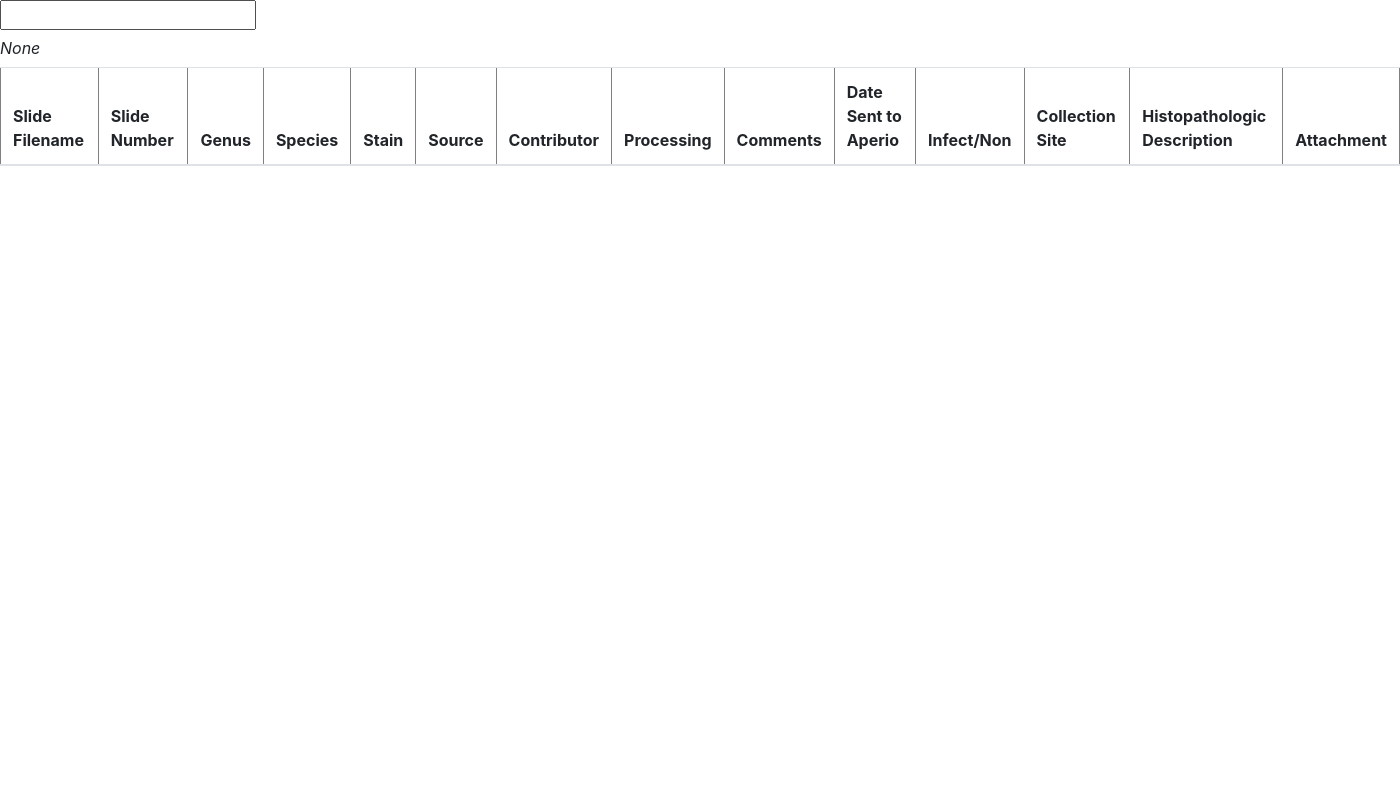
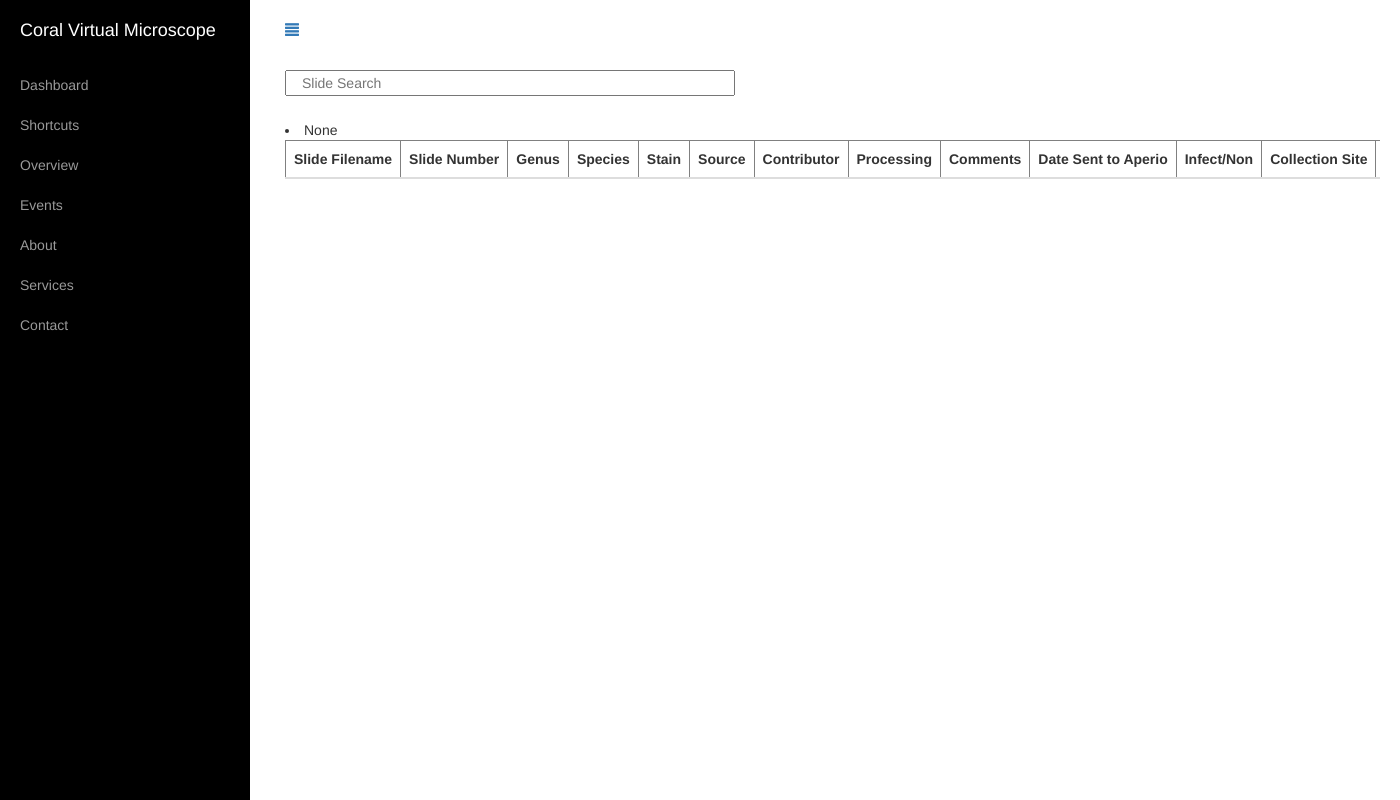
Before and after one commit to cmakinen/coral-virtual-microscope, a Flask app: template templates/files.html in a window 1400 px wide. Run offline with Flask 2, Linux system fonts and the light colour scheme; the template is opened without the code that fills it, so the values that code supplies are empty; some libraries are stand-ins or nearby versions.

Commit message:
Added sidebar template

```diff
--- a/deepzoom_multiserver.py
+++ b/app.py
@@ -42,6 +42,7 @@ DEEPZOOM_TILE_QUALITY = 75
 app = Flask(__name__)
 app.config.from_object(__name__)
 app.config.from_envvar('DEEPZOOM_MULTISERVER_SETTINGS', silent=True)
+# app.config.update(dict(DEBUG=True,))
 
 # conn = sqlite3.connect('slides.db')
 # c = conn.cursor()
@@ -227,7 +228,7 @@ def search():
             i = i + 1
         slides.append(slide)
 
-    print(json.dumps({'slides': slides}))
+    # print(json.dumps({'slides': slides}))
     conn.commit()
     conn.close()
 
--- /dev/null
+++ b/static/script.js
@@ -0,0 +1,4 @@
+$("#menu-toggle").click(function(e) {
+  e.preventDefault();
+  $("#wrapper").toggleClass("toggled");
+});
--- /dev/null
+++ b/static/style.css
@@ -0,0 +1,144 @@
+/*!
+ * Start Bootstrap - Simple Sidebar (https://startbootstrap.com/)
+ * Copyright 2013-2016 Start Bootstrap
+ * Licensed under MIT (https://github.com/BlackrockDigital/startbootstrap/blob/gh-pages/LICENSE)
+ */
+
+.scrolling-wrapper {
+  overflow-x: scroll;
+  overflow-y: hidden;
+  white-space: nowrap;
+
+  .card {
+    display: inline-block;
+  }
+}
+
+.top-buffer { margin-top: 30px;}
+
+.mid-buffer { margin-top: 30px;}
+
+
+ body {
+    overflow-x: hidden;
+ }
+
+/* Toggle Styles */
+
+#wrapper {
+    padding-left: 0;
+    -webkit-transition: all 0.5s ease;
+    -moz-transition: all 0.5s ease;
+    -o-transition: all 0.5s ease;
+    transition: all 0.5s ease;
+}
+
+#wrapper.toggled {
+    padding-left: 250px;
+}
+
+#sidebar-wrapper {
+    z-index: 1000;
+    position: fixed;
+    left: 250px;
+    width: 0;
+    height: 100%;
+    margin-left: -250px;
+    overflow-y: auto;
+    background: #000;
+    -webkit-transition: all 0.5s ease;
+    -moz-transition: all 0.5s ease;
+    -o-transition: all 0.5s ease;
+    transition: all 0.5s ease;
+}
+
+#wrapper.toggled #sidebar-wrapper {
+    width: 250px;
+}
+
+#page-content-wrapper {
+    width: 100%;
+    position: absolute;
+    padding: 15px;
+}
+
+#wrapper.toggled #page-content-wrapper {
+    position: absolute;
+    margin-right: -250px;
+}
+
+/* Sidebar Styles */
+
+.sidebar-nav {
+    position: absolute;
+    top: 0;
+    width: 250px;
+    margin: 0;
+    padding: 0;
+    list-style: none;
+}
+
+.sidebar-nav li {
+    text-indent: 20px;
+    line-height: 40px;
+}
+
+.sidebar-nav li a {
+    display: block;
+    text-decoration: none;
+    color: #999999;
+}
+
+.sidebar-nav li a:hover {
+    text-decoration: none;
+    color: #fff;
+    background: rgba(255,255,255,0.2);
+}
+
+.sidebar-nav li a:active,
+.sidebar-nav li a:focus {
+    text-decoration: none;
+}
+
+.sidebar-nav > .sidebar-brand {
+    height: 65px;
+    font-size: 18px;
+    line-height: 60px;
+}
+
+.sidebar-nav > .sidebar-brand a {
+    color: #999999;
+}
+
+.sidebar-nav > .sidebar-brand a:hover {
+    color: #fff;
+    background: none;
+}
+
+@media(min-width:768px) {
+    #wrapper {
+        padding-left: 250px;
+    }
+
+    #wrapper.toggled {
+        padding-left: 0;
+    }
+
+    #sidebar-wrapper {
+        width: 250px;
+    }
+
+    #wrapper.toggled #sidebar-wrapper {
+        width: 0;
+    }
+
+    #page-content-wrapper {
+        padding: 20px;
+        position: relative;
+    }
+
+    #wrapper.toggled #page-content-wrapper {
+        position: relative;
+        margin-right: 0;
+    }
+}
--- a/templates/files.html
+++ b/templates/files.html
@@ -1,16 +1,13 @@
-<!doctype html>
-<title>Available Slides</title>
+<!DOCTYPE html>
+<html lang="en" >
 <head>
-    <!-- Required meta tags -->
-    <meta charset="utf-8">
-    <meta name="viewport" content="width=device-width, initial-scale=1, shrink-to-fit=no">
-
-    <!-- Bootstrap CSS -->
-    <link rel="stylesheet" href="https://maxcdn.bootstrapcdn.com/bootstrap/4.0.0/css/bootstrap.min.css" integrity="sha384-Gn5384xqQ1aoWXA+058RXPxPg6fy4IWvTNh0E263XmFcJlSAwiGgFAW/dAiS6JXm" crossorigin="anonymous">
+  <meta charset="UTF-8">
+  <title>CodePen - Simple Sidebar Bootstrap</title>
+  <link rel='stylesheet' href='https://maxcdn.bootstrapcdn.com/bootstrap/3.3.7/css/bootstrap.min.css'>
+    <link rel="stylesheet" href="/static/style.css">
     <script>
 			function liveSearch(value){
 				value = value.trim(); // remove any spaces around the text
-				if(value != ""){ // don't make requests with an empty string
 					$.ajax({
 						url: "search",
 						data: {searchText: value},
@@ -44,26 +41,53 @@
 
 					});
 			}
-				else{
-					$("#results").html(""); // set the results empty in case of empty string
-				}
-			}
 		</script>
 </head>
-<style type="text/css">
-li {
-    list-style-type: none;
-    margin: 0.4em 0;
-}
-li.none {
-    font-style: italic;
-}
-.table-hover tbody tr:hover td, .table-hover tbody tr:hover th {
-  background-color: #addeb2;
-}
-</style>
-    <input type="text" onkeyup="liveSearch(this.value)"> <!-- Assigns the key up event to call the liveSearch() function -->
-    <br>
+<body>
+<!-- partial:index.partial.html -->
+<div id="wrapper">
+
+        <!-- Sidebar -->
+        <div id="sidebar-wrapper">
+            <ul class="sidebar-nav">
+                <li class="sidebar-brand">
+                    <a href="#">
+                        Coral Virtual Microscope
+                    </a>
+                </li>
+                <li>
+                    <a href="#">Dashboard</a>
+                </li>
+                <li>
+                    <a href="#">Shortcuts</a>
+                </li>
+                <li>
+                    <a href="#">Overview</a>
+                </li>
+                <li>
+                    <a href="#">Events</a>
+                </li>
+                <li>
+                    <a href="#">About</a>
+                </li>
+                <li>
+                    <a href="#">Services</a>
+                </li>
+                <li>
+                    <a href="#">Contact</a>
+                </li>
+            </ul>
+        </div>
+        <!-- /#sidebar-wrapper -->
+
+        <!-- Page Content -->
+        <div id="page-content-wrapper">
+            <div class="container-fluid scrolling-wrapper">
+                <a href="#menu-toggle" class="glyphicon glyphicon-align-justify" id="menu-toggle"></a>
+                <div class="row">
+                    <div class="col-lg-12">
+                        <input type="text" onkeyup="liveSearch(this.value)" class="top-buffer col-xs-5 col-sm-5 col-md-5 col-lg-5" placeholder="Slide Search">
+                        <br><br><br><br>
                         <div id="results"></div> <!-- Results will be printed here -->
                         <table border="1px" id="slideTable" class="table table-striped table-hover">
                             <thead>
@@ -121,8 +145,19 @@ li.none {
                             <li class="none">None</li>
                             {% endfor %}
                         </table>
+                    </div>
+                </div>
+            </div>
+        </div>
+        <!-- /#page-content-wrapper -->
 
-<script src="https://code.jquery.com/jquery-3.2.1.slim.min.js" integrity="sha384-KJ3o2DKtIkvYIK3UENzmM7KCkRr/rE9/Qpg6aAZGJwFDMVNA/GpGFF93hXpG5KkN" crossorigin="anonymous"></script>
-<script src="https://cdnjs.cloudflare.com/ajax/libs/popper.js/1.12.9/umd/popper.min.js" integrity="sha384-ApNbgh9B+Y1QKtv3Rn7W3mgPxhU9K/ScQsAP7hUibX39j7fakFPskvXusvfa0b4Q" crossorigin="anonymous"></script>
-<script src="https://maxcdn.bootstrapcdn.com/bootstrap/4.0.0/js/bootstrap.min.js" integrity="sha384-JZR6Spejh4U02d8jOt6vLEHfe/JQGiRRSQQxSfFWpi1MquVdAyjUar5+76PVCmYl" crossorigin="anonymous"></script>
+    </div>
+    <!-- /#wrapper -->
+<!-- partial -->
+  <script src='https://maxcdn.bootstrapcdn.com/bootstrap/3.3.7/js/bootstrap.min.js'></script>
+<script src='https://ajax.googleapis.com/ajax/libs/jquery/1/jquery.js'></script>
+<script  src="/static/script.js"></script>
 <script src="http://code.jquery.com/jquery-3.1.1.min.js"></script>
+
+</body>
+</html>
--- a/templates/slide-fullpage.html
+++ b/templates/slide-fullpage.html
@@ -22,7 +22,8 @@ div#view {
 
 <div id="view"></div>
 
-<script type="text/javascript" src="{{ url_for('static', filename='jquery.js') }}"></script>
+<script src="http://code.jquery.com/jquery-3.1.1.min.js"></script>
+<!--<script type="text/javascript" src="{{ url_for('static', filename='jquery.js') }}"></script>-->
 <script type="text/javascript" src="{{ url_for('static', filename='openseadragon.js') }}"></script>
 <script type="text/javascript" src="{{ url_for('static', filename='openseadragon-scalebar.js') }}"></script>
 <script type="text/javascript">
--- a/templates/slide-multipane.html
+++ b/templates/slide-multipane.html
@@ -110,7 +110,8 @@ div#properties dd {
     {% endif %}
 </div>
 
-<script type="text/javascript" src="static/jquery.js"></script>
+<script src="http://code.jquery.com/jquery-3.1.1.min.js"></script>
+<!--<script type="text/javascript" src="static/jquery.js"></script>-->
 <script type="text/javascript" src="static/openseadragon.js"></script>
 <script type="text/javascript" src="static/openseadragon-scalebar.js"></script>
 <script type="text/javascript">
```
Lines whose indentation alone changed are shown as unchanged.
